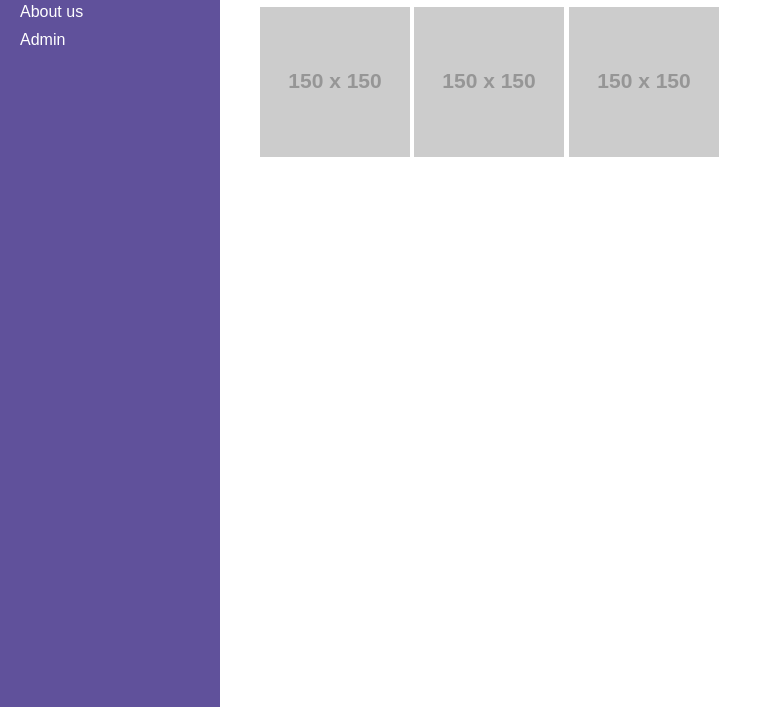
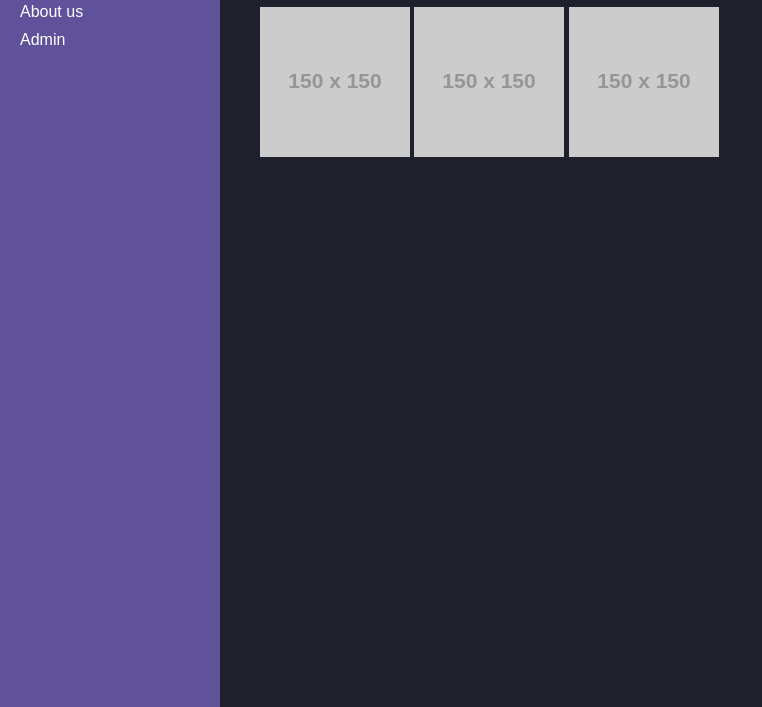
Before and after one commit to Wanzy10/LavenderSketch_Galery, a plain HTML site: page index.html in a window 1280 px wide. Shown: the part 93-800 px from the top of the page, without its empty margins (0-762 px from the left). Drawn offline with nearby package versions, Linux system fonts and the light colour scheme; placeholder pictures from the web are drawn by us.

Commit message:
Update style.css

```diff
--- a/style.css
+++ b/style.css
@@ -2,7 +2,7 @@ body {
 	margin: 0;
 	font-family: arial, sans-serif;
 	display: flex;
- background color: #1e202c;
+ background-color: #1e202c;
 }
 
 .sidebar {
@@ -39,6 +39,7 @@ body {
 	padding: 20px;
 	width: 100%;
 	box-sizing: border-box;
+
 }
 
 .gallery img {
```
